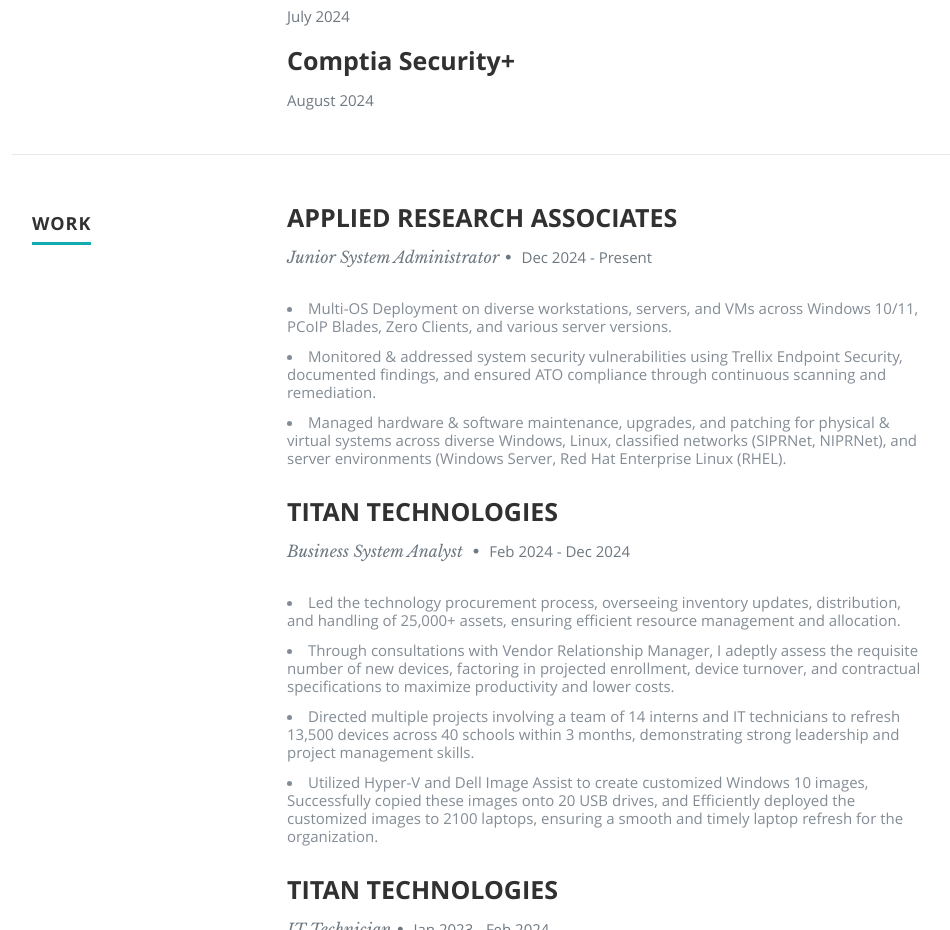
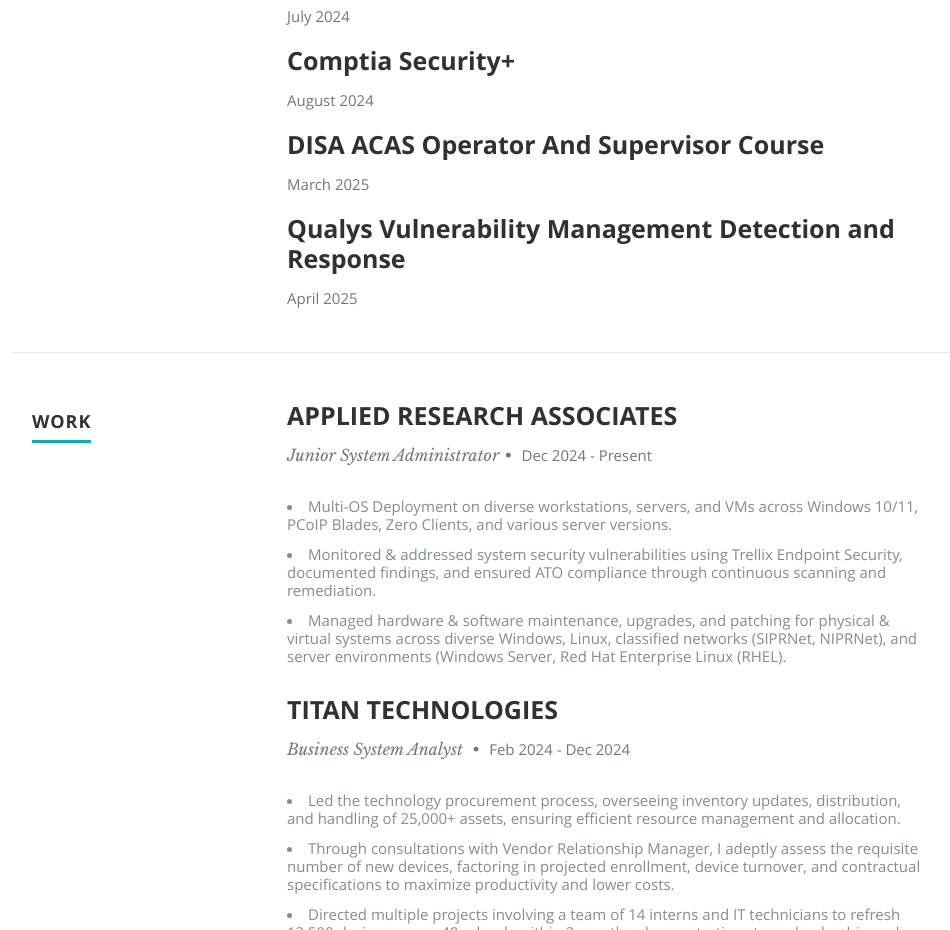
Before and after one commit to ItsTriich/Azure-Resume, a website: page src/index.html in a window 1280 px wide. Shown: the part 1660-2590 px from the top of the page, without its empty margins (118-1068 px from the left). Drawn offline with nearby package versions, Linux system fonts and the light colour scheme; no server answers.

Commit message:
updated src

```diff
--- a/src/index.html
+++ b/src/index.html
@@ -171,6 +171,28 @@
 
             </div> <!-- item end -->
 
+            <div class="row item">
+
+               <div class="twelve columns">
+
+                  <h3>DISA ACAS Operator And Supervisor Course </h3>
+                  <p class="info"><em class="date">March 2025</em></p>
+
+               </div>
+
+            </div> <!-- item end -->
+
+            <div class="row item">
+
+               <div class="twelve columns">
+
+                  <h3>Qualys Vulnerability Management Detection and Response</h3>
+                  <p class="info"><em class="date">April 2025</em></p>
+
+               </div>
+
+            </div> <!-- item end -->
+
 
 
 
```
